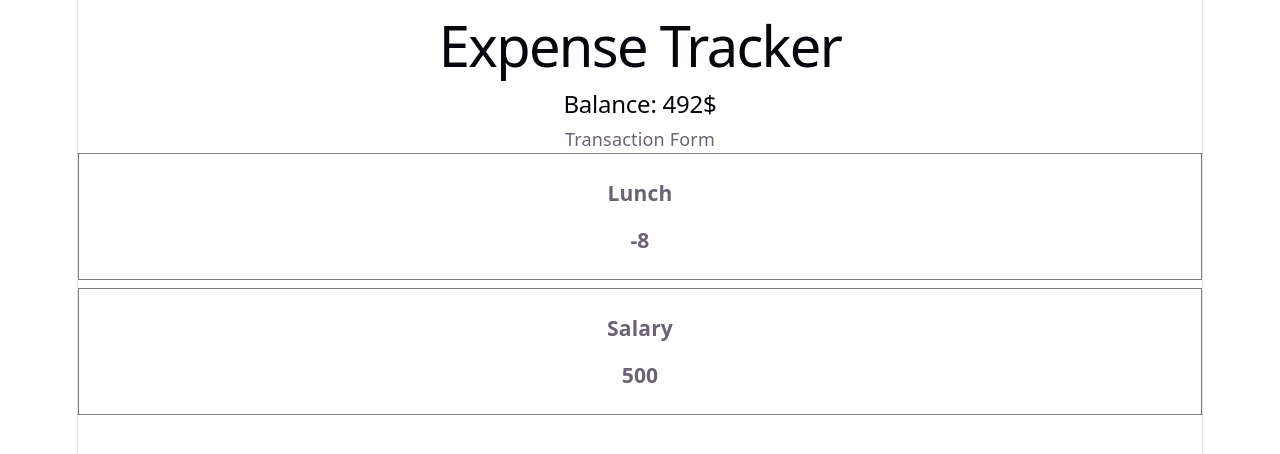
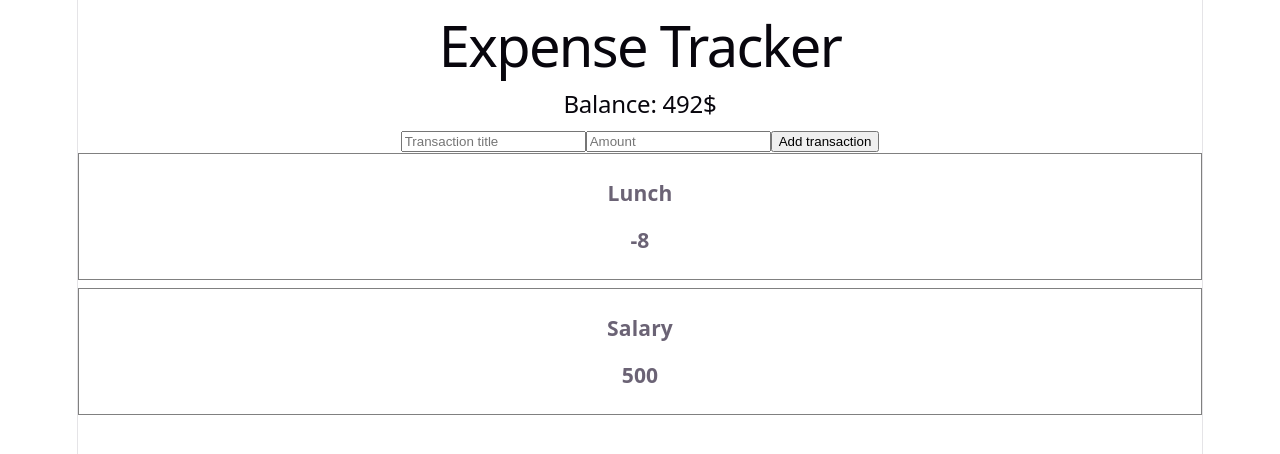
Before and after one commit to timo-1212/Expense-tracker, a React (Vite) app: page / in a window 1280 px wide. Shown: the top 454 px of the page. Built offline with nearby package versions, Linux system fonts and the light colour scheme.

Commit message:
Add transaction form and state management

```diff
--- a/src/App.jsx
+++ b/src/App.jsx
@@ -1,20 +1,25 @@
+import { useState } from 'react'
 import Balance from './components/Balance'
 import TransactionForm from './components/TransactionForm'
 import TransactionList from './components/TransactionList'
 
 function App() {
 
-  const transactions = [
+  const [transactions, setTransactions] = useState([
     { id: 1, title: "Lunch", amount: -8 },
     { id: 2, title: "Salary", amount: 500},
-  ]
+  ])
+
+  function addTransaction(transaction) {
+    setTransactions([...transactions, transaction])
+  }
 
   return (
     <>
       <h1>Expense Tracker</h1>
 
       <Balance transactions={transactions} />
-      <TransactionForm />
+      <TransactionForm addTransaction={addTransaction} />
       <TransactionList transactions={transactions} />
     </>
   )
--- a/src/components/TransactionForm.jsx
+++ b/src/components/TransactionForm.jsx
@@ -1,5 +1,42 @@
-function TransactionForm () {
-    return <p>Transaction Form</p>
+import { useState } from "react"
+
+function TransactionForm ({ addTransaction }) {
+    const [title, setTitle] = useState('')
+    const [amount, setAmount] = useState('')
+
+    function handleSubmit(event) {
+        event.preventDefault()
+
+        const newTransaction = {
+            id: Date.now(),
+            title: title,
+            amount: Number(amount),
+        }
+
+        addTransaction(newTransaction)
+
+        setTitle('')
+        setAmount('')
+    }
+    return (
+        <form onSubmit={handleSubmit}>
+            <input
+                type="text"
+                placeholder="Transaction title"
+                value={title}
+                onChange={(event) => setTitle(event.target.value)}
+            />
+
+            <input
+                type="number"
+                placeholder="Amount"
+                value={amount}
+                onChange={(event) => setAmount(event.target.value)}
+            />
+
+            <button type="submit">Add transaction</button>
+        </form>
+    )
 }
 
 export default TransactionForm
```
